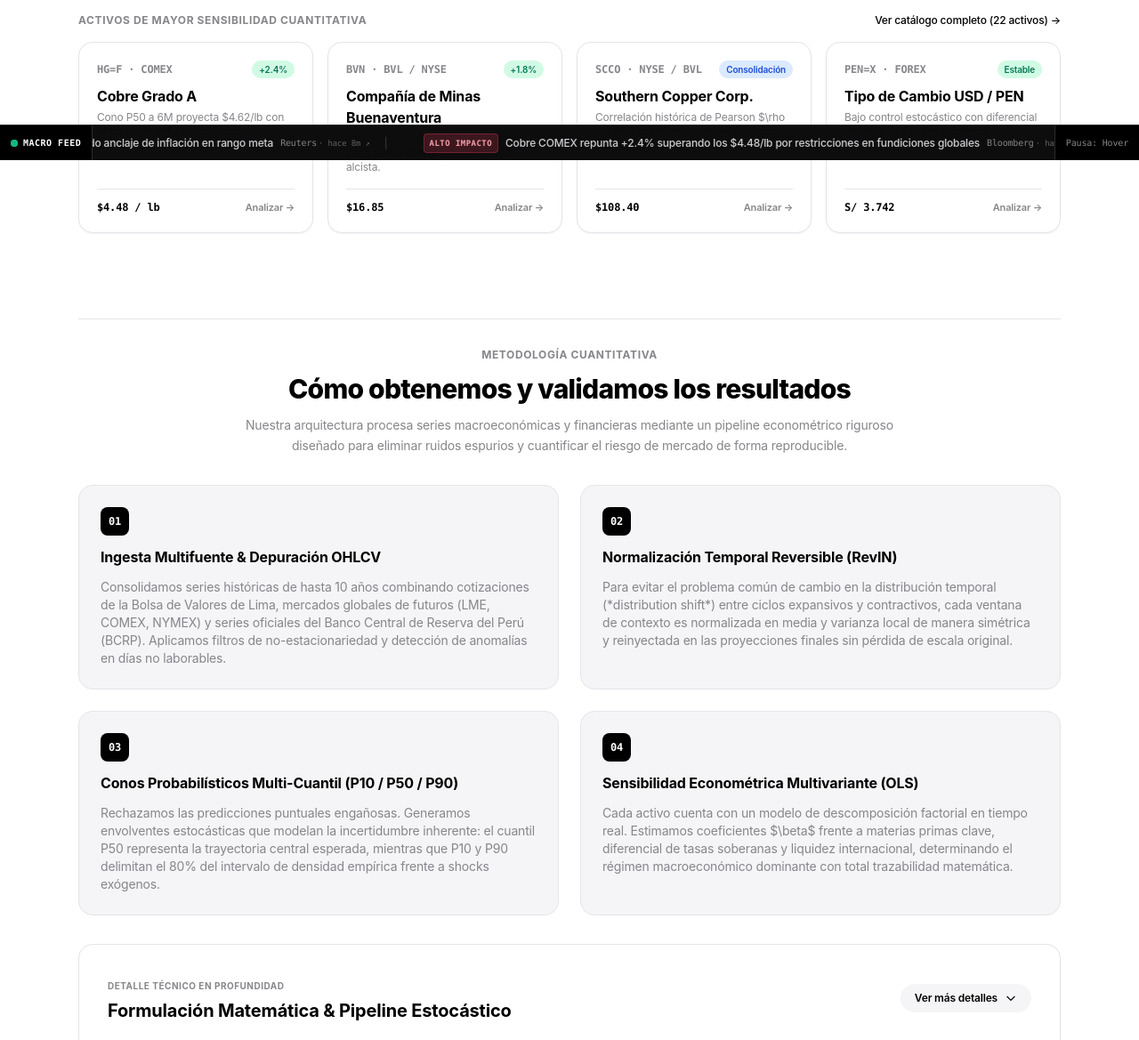
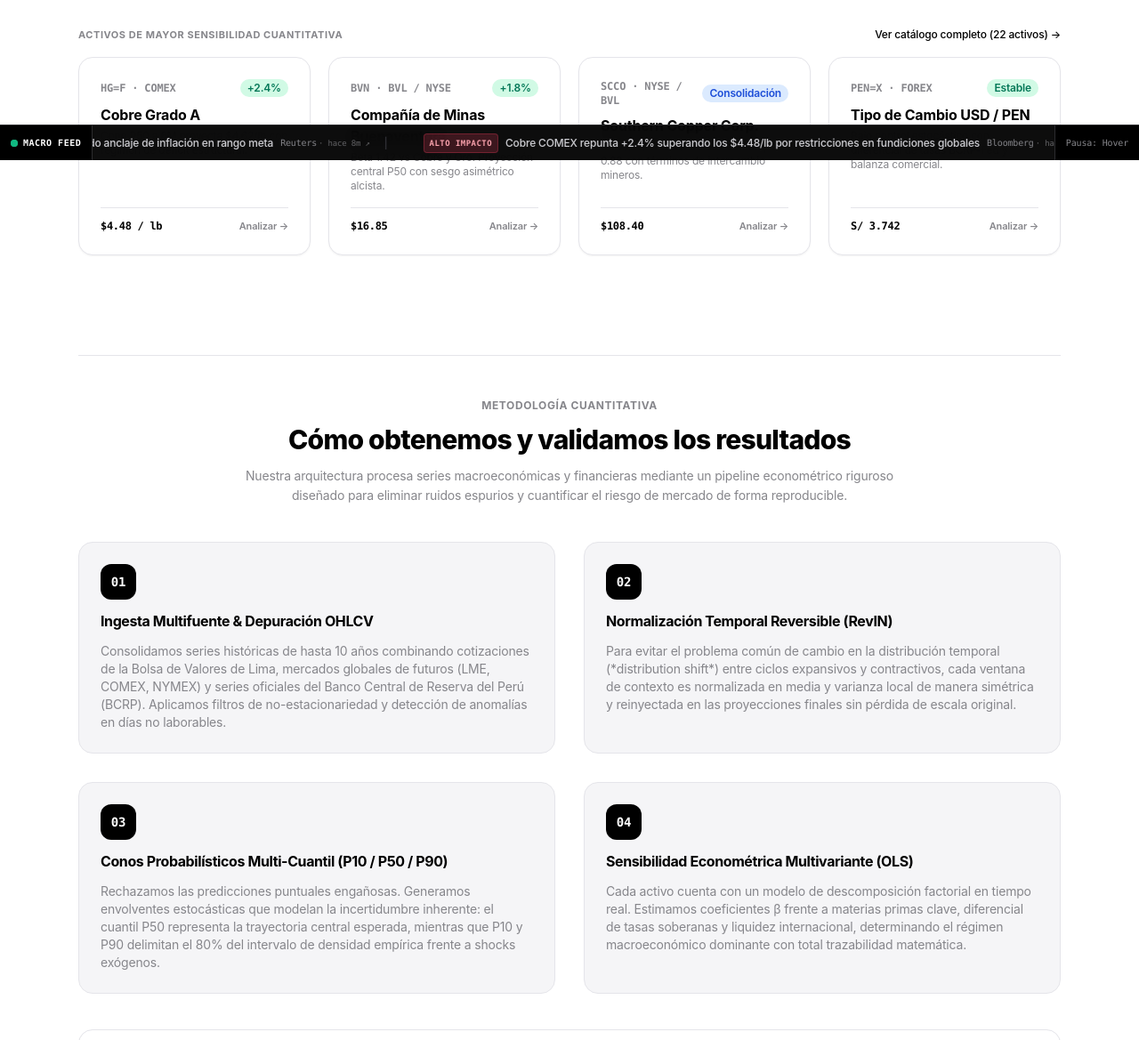
Before and after one commit to Wagustin/macro-data-explorer, a website: page index.html in a window 1280 px wide. Shown: the part 620-1789 px from the top of the page at 89% size. Drawn offline with nearby package versions, Linux system fonts and the light colour scheme; no server answers.

Commit message:
fix(layout): card spacing, step badges, unified gaps and clean LaTeX symbols

```diff
--- a/index.html
+++ b/index.html
@@ -173,7 +173,7 @@
   </header>
 
   <!-- Main Content Body -->
-  <main class="flex-grow max-w-6xl mx-auto px-4 sm:px-6 py-12 sm:py-20 space-y-16 sm:space-y-24 w-full">
+  <main class="flex-grow max-w-6xl mx-auto px-4 sm:px-6 py-12 sm:py-20 space-y-20 sm:space-y-28 w-full">
 
     <!-- HERO SECTION -->
     <section class="text-center max-w-4xl mx-auto space-y-6 pt-4">
@@ -210,71 +210,71 @@
     <!-- LIVE ASSETS HIGHLIGHTS GRID -->
     <section class="space-y-4">
       <div class="flex items-center justify-between">
-        <h2 class="text-xs font-bold uppercase tracking-wider text-[#86868B] dark:text-[#8E8E93]">Activos de Mayor Sensibilidad Cuantitativa</h2>
+        <h2 class="text-[11px] font-bold uppercase tracking-wider text-[#86868B] dark:text-[#8E8E93]">Activos de Mayor Sensibilidad Cuantitativa</h2>
         <a href="/explorer" class="text-xs font-medium text-black dark:text-white hover:underline">Ver catálogo completo (22 activos) &rarr;</a>
       </div>
 
-      <div class="grid grid-cols-1 sm:grid-cols-2 lg:grid-cols-4 gap-4">
+      <div class="grid grid-cols-1 sm:grid-cols-2 lg:grid-cols-4 gap-5">
         <!-- Asset 1: Cobre -->
-        <a href="/explorer?symbol=HG=F" class="p-5 rounded-2xl bg-white dark:bg-[#1C1C1E] border border-[#E5E5EA] dark:border-[#2C2C2E] hover:border-black dark:hover:border-white transition group shadow-sm flex flex-col justify-between">
+        <a href="/explorer?symbol=HG=F" class="p-6 min-h-[160px] rounded-2xl bg-white dark:bg-[#1C1C1E] border border-[#E5E5EA] dark:border-[#2C2C2E] hover:border-black dark:hover:border-white transition group shadow-sm flex flex-col justify-between">
           <div>
             <div class="flex items-center justify-between text-xs text-[#86868B] mb-2">
               <span class="font-mono font-bold">HG=F · COMEX</span>
-              <span class="px-2 py-0.5 rounded-full bg-emerald-100 dark:bg-emerald-950/60 text-emerald-700 dark:text-emerald-400 font-semibold text-[10px]">+2.4%</span>
+              <span class="px-2 py-0.5 rounded-full bg-emerald-100 dark:bg-emerald-950/60 text-emerald-700 dark:text-emerald-400 font-semibold text-xs">+2.4%</span>
             </div>
             <h3 class="text-base font-bold text-black dark:text-white group-hover:text-black dark:group-hover:text-white">Cobre Grado A</h3>
             <p class="text-xs text-[#86868B] dark:text-[#8E8E93] mt-1">Cono P50 a 6M proyecta $4.62/lb con régimen de déficit estructural.</p>
           </div>
           <div class="mt-4 pt-3 border-t border-[#E5E5EA] dark:border-[#2C2C2E] flex items-center justify-between text-xs">
-            <span class="font-mono font-bold text-black dark:text-white">$4.48 / lb</span>
+            <span class="font-mono font-bold tracking-tight text-black dark:text-white">$4.48 / lb</span>
             <span class="text-[11px] font-semibold text-[#86868B] group-hover:translate-x-0.5 transition">Analizar &rarr;</span>
           </div>
         </a>
 
         <!-- Asset 2: Buenaventura -->
-        <a href="/explorer?symbol=BVN" class="p-5 rounded-2xl bg-white dark:bg-[#1C1C1E] border border-[#E5E5EA] dark:border-[#2C2C2E] hover:border-black dark:hover:border-white transition group shadow-sm flex flex-col justify-between">
+        <a href="/explorer?symbol=BVN" class="p-6 min-h-[160px] rounded-2xl bg-white dark:bg-[#1C1C1E] border border-[#E5E5EA] dark:border-[#2C2C2E] hover:border-black dark:hover:border-white transition group shadow-sm flex flex-col justify-between">
           <div>
             <div class="flex items-center justify-between text-xs text-[#86868B] mb-2">
               <span class="font-mono font-bold">BVN · BVL / NYSE</span>
-              <span class="px-2 py-0.5 rounded-full bg-emerald-100 dark:bg-emerald-950/60 text-emerald-700 dark:text-emerald-400 font-semibold text-[10px]">+1.8%</span>
+              <span class="px-2 py-0.5 rounded-full bg-emerald-100 dark:bg-emerald-950/60 text-emerald-700 dark:text-emerald-400 font-semibold text-xs">+1.8%</span>
             </div>
             <h3 class="text-base font-bold text-black dark:text-white">Compañía de Minas Buenaventura</h3>
             <p class="text-xs text-[#86868B] dark:text-[#8E8E93] mt-1">Beta 1.42 vs Cobre y Oro. Proyección central P50 con sesgo asimétrico alcista.</p>
           </div>
           <div class="mt-4 pt-3 border-t border-[#E5E5EA] dark:border-[#2C2C2E] flex items-center justify-between text-xs">
-            <span class="font-mono font-bold text-black dark:text-white">$16.85</span>
+            <span class="font-mono font-bold tracking-tight text-black dark:text-white">$16.85</span>
             <span class="text-[11px] font-semibold text-[#86868B] group-hover:translate-x-0.5 transition">Analizar &rarr;</span>
           </div>
         </a>
 
         <!-- Asset 3: Southern Copper -->
-        <a href="/explorer?symbol=SCCO" class="p-5 rounded-2xl bg-white dark:bg-[#1C1C1E] border border-[#E5E5EA] dark:border-[#2C2C2E] hover:border-black dark:hover:border-white transition group shadow-sm flex flex-col justify-between">
+        <a href="/explorer?symbol=SCCO" class="p-6 min-h-[160px] rounded-2xl bg-white dark:bg-[#1C1C1E] border border-[#E5E5EA] dark:border-[#2C2C2E] hover:border-black dark:hover:border-white transition group shadow-sm flex flex-col justify-between">
           <div>
             <div class="flex items-center justify-between text-xs text-[#86868B] mb-2">
               <span class="font-mono font-bold">SCCO · NYSE / BVL</span>
-              <span class="px-2 py-0.5 rounded-full bg-blue-100 dark:bg-blue-950/60 text-blue-700 dark:text-blue-400 font-semibold text-[10px]">Consolidación</span>
+              <span class="px-2 py-0.5 rounded-full bg-blue-100 dark:bg-blue-950/60 text-blue-700 dark:text-blue-400 font-semibold text-xs">Consolidación</span>
             </div>
             <h3 class="text-base font-bold text-black dark:text-white">Southern Copper Corp.</h3>
-            <p class="text-xs text-[#86868B] dark:text-[#8E8E93] mt-1">Correlación histórica de Pearson $\rho = 0.88$ con términos de intercambio mineros.</p>
+            <p class="text-xs text-[#86868B] dark:text-[#8E8E93] mt-1">Correlación histórica de Pearson ρ = 0.88 con términos de intercambio mineros.</p>
           </div>
           <div class="mt-4 pt-3 border-t border-[#E5E5EA] dark:border-[#2C2C2E] flex items-center justify-between text-xs">
-            <span class="font-mono font-bold text-black dark:text-white">$108.40</span>
+            <span class="font-mono font-bold tracking-tight text-black dark:text-white">$108.40</span>
             <span class="text-[11px] font-semibold text-[#86868B] group-hover:translate-x-0.5 transition">Analizar &rarr;</span>
           </div>
         </a>
 
         <!-- Asset 4: USD/PEN -->
-        <a href="/explorer?symbol=PEN=X" class="p-5 rounded-2xl bg-white dark:bg-[#1C1C1E] border border-[#E5E5EA] dark:border-[#2C2C2E] hover:border-black dark:hover:border-white transition group shadow-sm flex flex-col justify-between">
+        <a href="/explorer?symbol=PEN=X" class="p-6 min-h-[160px] rounded-2xl bg-white dark:bg-[#1C1C1E] border border-[#E5E5EA] dark:border-[#2C2C2E] hover:border-black dark:hover:border-white transition group shadow-sm flex flex-col justify-between">
           <div>
             <div class="flex items-center justify-between text-xs text-[#86868B] mb-2">
               <span class="font-mono font-bold">PEN=X · FOREX</span>
-              <span class="px-2 py-0.5 rounded-full bg-emerald-100 dark:bg-emerald-950/60 text-emerald-700 dark:text-emerald-400 font-semibold text-[10px]">Estable</span>
+              <span class="px-2 py-0.5 rounded-full bg-emerald-100 dark:bg-emerald-950/60 text-emerald-700 dark:text-emerald-400 font-semibold text-xs">Estable</span>
             </div>
             <h3 class="text-base font-bold text-black dark:text-white">Tipo de Cambio USD / PEN</h3>
             <p class="text-xs text-[#86868B] dark:text-[#8E8E93] mt-1">Bajo control estocástico con diferencial de tasas BCRP-Fed y balanza comercial.</p>
           </div>
           <div class="mt-4 pt-3 border-t border-[#E5E5EA] dark:border-[#2C2C2E] flex items-center justify-between text-xs">
-            <span class="font-mono font-bold text-black dark:text-white">S/ 3.742</span>
+            <span class="font-mono font-bold tracking-tight text-black dark:text-white">S/ 3.742</span>
             <span class="text-[11px] font-semibold text-[#86868B] group-hover:translate-x-0.5 transition">Analizar &rarr;</span>
           </div>
         </a>
@@ -282,7 +282,7 @@
     </section>
 
     <!-- SECTION: CÓMO OBTENEMOS LOS RESULTADOS (REQUIRED BY AGUSTÍN) -->
-    <section id="metodologia-resumen" class="space-y-8 pt-8 border-t border-[#E5E5EA] dark:border-[#2C2C2E]">
+    <section id="metodologia-resumen" class="space-y-10 pt-12 border-t border-[#E5E5EA] dark:border-[#2C2C2E]">
       <div class="text-center max-w-3xl mx-auto space-y-3">
         <h2 class="text-xs font-bold uppercase tracking-wider text-[#86868B] dark:text-[#8E8E93]">Metodología Cuantitativa</h2>
         <p class="text-2xl sm:text-3xl font-extrabold text-black dark:text-white tracking-tight">
@@ -294,12 +294,12 @@
       </div>
 
       <!-- 4 Pillars Grid -->
-      <div class="grid grid-cols-1 md:grid-cols-2 gap-6">
+      <div class="grid grid-cols-1 md:grid-cols-2 gap-8">
 
         <!-- Pillar 1 -->
         <div class="p-6 rounded-2xl bg-[#F5F5F7] dark:bg-[#1C1C1E] border border-[#E5E5EA] dark:border-[#2C2C2E] space-y-3">
-          <div class="w-8 h-8 rounded-lg bg-black dark:bg-white text-white dark:text-black font-mono font-bold text-xs flex items-center justify-center">01</div>
-          <h3 class="text-base font-bold text-black dark:text-white">Ingesta Multifuente & Depuración OHLCV</h3>
+          <div class="w-10 h-10 rounded-xl bg-black dark:bg-white text-white dark:text-black font-mono font-bold text-sm flex items-center justify-center">01</div>
+          <h3 class="text-base font-bold tracking-tight text-black dark:text-white">Ingesta Multifuente & Depuración OHLCV</h3>
           <p class="text-xs sm:text-sm text-[#86868B] dark:text-[#8E8E93] leading-relaxed">
             Consolidamos series históricas de hasta 10 años combinando cotizaciones de la Bolsa de Valores de Lima, mercados globales de futuros (LME, COMEX, NYMEX) y series oficiales del Banco Central de Reserva del Perú (BCRP). Aplicamos filtros de no-estacionariedad y detección de anomalías en días no laborables.
           </p>
@@ -307,8 +307,8 @@
 
         <!-- Pillar 2 -->
         <div class="p-6 rounded-2xl bg-[#F5F5F7] dark:bg-[#1C1C1E] border border-[#E5E5EA] dark:border-[#2C2C2E] space-y-3">
-          <div class="w-8 h-8 rounded-lg bg-black dark:bg-white text-white dark:text-black font-mono font-bold text-xs flex items-center justify-center">02</div>
-          <h3 class="text-base font-bold text-black dark:text-white">Normalización Temporal Reversible (RevIN)</h3>
+          <div class="w-10 h-10 rounded-xl bg-black dark:bg-white text-white dark:text-black font-mono font-bold text-sm flex items-center justify-center">02</div>
+          <h3 class="text-base font-bold tracking-tight text-black dark:text-white">Normalización Temporal Reversible (RevIN)</h3>
           <p class="text-xs sm:text-sm text-[#86868B] dark:text-[#8E8E93] leading-relaxed">
             Para evitar el problema común de cambio en la distribución temporal (*distribution shift*) entre ciclos expansivos y contractivos, cada ventana de contexto es normalizada en media y varianza local de manera simétrica y reinyectada en las proyecciones finales sin pérdida de escala original.
           </p>
@@ -316,8 +316,8 @@
 
         <!-- Pillar 3 -->
         <div class="p-6 rounded-2xl bg-[#F5F5F7] dark:bg-[#1C1C1E] border border-[#E5E5EA] dark:border-[#2C2C2E] space-y-3">
-          <div class="w-8 h-8 rounded-lg bg-black dark:bg-white text-white dark:text-black font-mono font-bold text-xs flex items-center justify-center">03</div>
-          <h3 class="text-base font-bold text-black dark:text-white">Conos Probabilísticos Multi-Cuantil (P10 / P50 / P90)</h3>
+          <div class="w-10 h-10 rounded-xl bg-black dark:bg-white text-white dark:text-black font-mono font-bold text-sm flex items-center justify-center">03</div>
+          <h3 class="text-base font-bold tracking-tight text-black dark:text-white">Conos Probabilísticos Multi-Cuantil (P10 / P50 / P90)</h3>
           <p class="text-xs sm:text-sm text-[#86868B] dark:text-[#8E8E93] leading-relaxed">
             Rechazamos las predicciones puntuales engañosas. Generamos envolventes estocásticas que modelan la incertidumbre inherente: el cuantil P50 representa la trayectoria central esperada, mientras que P10 y P90 delimitan el 80% del intervalo de densidad empírica frente a shocks exógenos.
           </p>
@@ -325,10 +325,10 @@
 
         <!-- Pillar 4 -->
         <div class="p-6 rounded-2xl bg-[#F5F5F7] dark:bg-[#1C1C1E] border border-[#E5E5EA] dark:border-[#2C2C2E] space-y-3">
-          <div class="w-8 h-8 rounded-lg bg-black dark:bg-white text-white dark:text-black font-mono font-bold text-xs flex items-center justify-center">04</div>
-          <h3 class="text-base font-bold text-black dark:text-white">Sensibilidad Econométrica Multivariante (OLS)</h3>
+          <div class="w-10 h-10 rounded-xl bg-black dark:bg-white text-white dark:text-black font-mono font-bold text-sm flex items-center justify-center">04</div>
+          <h3 class="text-base font-bold tracking-tight text-black dark:text-white">Sensibilidad Econométrica Multivariante (OLS)</h3>
           <p class="text-xs sm:text-sm text-[#86868B] dark:text-[#8E8E93] leading-relaxed">
-            Cada activo cuenta con un modelo de descomposición factorial en tiempo real. Estimamos coeficientes $\beta$ frente a materias primas clave, diferencial de tasas soberanas y liquidez internacional, determinando el régimen macroeconómico dominante con total trazabilidad matemática.
+            Cada activo cuenta con un modelo de descomposición factorial en tiempo real. Estimamos coeficientes β frente a materias primas clave, diferencial de tasas soberanas y liquidez internacional, determinando el régimen macroeconómico dominante con total trazabilidad matemática.
           </p>
         </div>
 
@@ -360,7 +360,7 @@
                 L_q(y, ŷ_q) = max[ q(y - ŷ_q), (1 - q)(ŷ_q - y) ]
               </div>
               <p class="text-[#86868B] dark:text-[#8E8E93] leading-relaxed">
-                Esto penaliza con mayor severidad las subestimaciones para cuantiles altos ($q=0.90$) y las sobreestimaciones para cuantiles defensivos ($q=0.10$).
+                Esto penaliza con mayor severidad las subestimaciones para cuantiles altos (q=0.90) y las sobreestimaciones para cuantiles defensivos (q=0.10).
               </p>
             </div>
 
@@ -373,7 +373,7 @@
                 β̂ = (X^T · X)^(-1) · X^T · Y
               </div>
               <p class="text-[#86868B] dark:text-[#8E8E93] leading-relaxed">
-                Donde $X$ incorpora los vectores temporales de Cobre COMEX, Oro, Rendimiento del Tesoro US 10Y e Inflación esperada.
+                Donde X incorpora los vectores temporales de Cobre COMEX, Oro, Rendimiento del Tesoro US 10Y e Inflación esperada.
               </p>
             </div>
           </div>
@@ -393,7 +393,7 @@
     </section>
 
     <!-- CALL TO ACTION FINAL BANNER -->
-    <section class="p-8 sm:p-12 rounded-3xl bg-black dark:bg-white text-white dark:text-black text-center space-y-6 shadow-xl">
+    <section class="mt-4 p-8 sm:p-12 rounded-3xl bg-black dark:bg-white text-white dark:text-black text-center space-y-6 shadow-xl">
       <div class="max-w-2xl mx-auto space-y-3">
         <h2 class="text-2xl sm:text-4xl font-extrabold tracking-tight">Accede a la Terminal Institucional</h2>
         <p class="text-xs sm:text-sm text-[#8E8E93] dark:text-[#6E6E73] leading-relaxed">
```
